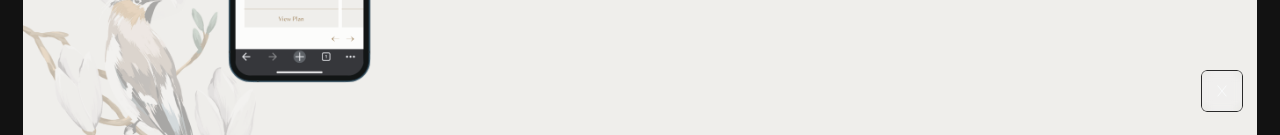
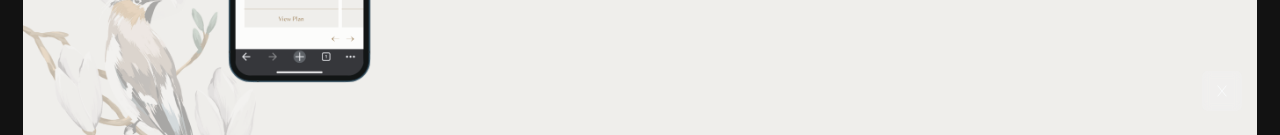
Before and after one commit to tenastia/Portfolio-2026, a Next.js app: page /project/aviary in a window 1280 px wide. Shown: the part 665-800 px from the top of the page. Built offline with nearby package versions, Linux system fonts and the light colour scheme; a web font is replaced by a local one.

Commit message:
Remove border from CaseStudyNav floating buttons
Co-Authored-By: Claude Sonnet 4.6 <noreply@anthropic.com>

```diff
--- a/src/components/case-study/CaseStudyNav.tsx
+++ b/src/components/case-study/CaseStudyNav.tsx
@@ -3,8 +3,7 @@ import Link from "next/link";
 const wrapperClass =
   "nav-btn-wrapper relative size-[42px] rounded-[6px] p-px overflow-hidden group/btn";
 const glowClass = "hidden";
-const borderClass =
-  "pointer-events-none absolute inset-0 rounded-[6px] border border-[#2a2a2a] group-hover/btn:opacity-0 transition-opacity duration-500";
+const borderClass = "hidden";
 const innerClass =
   "relative z-10 flex items-center justify-center w-full h-full rounded-[5px] bg-surface-glass text-text backdrop-blur-[4px]";
 
```
